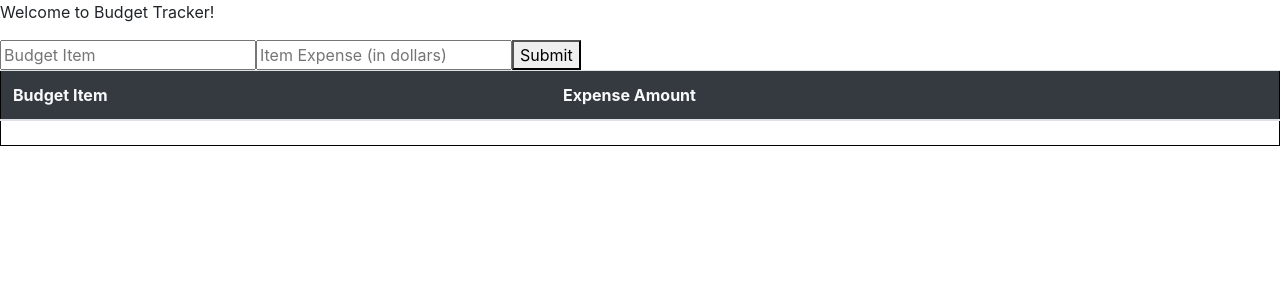
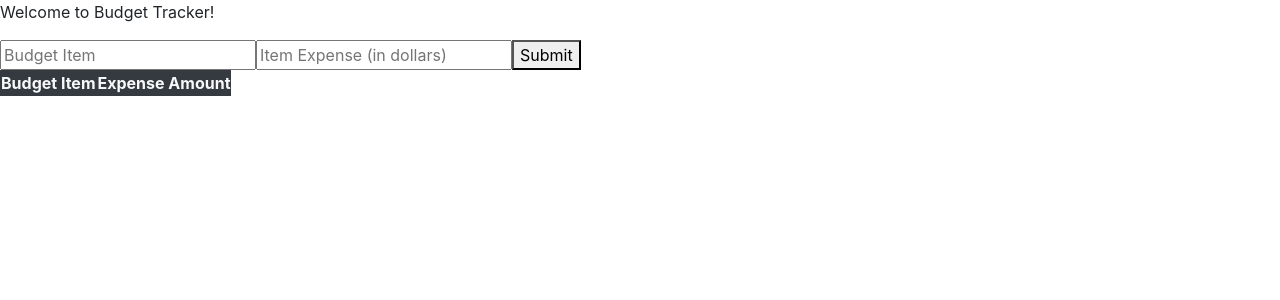
Before and after one commit to Linus41/React-Budget-Tracker, a React (Create React App) app in the folder budget-tracker/: page / in a window 1280 px wide. Shown: the top 300 px of the page. Built offline with nearby package versions, Linux system fonts and the light colour scheme.

Commit message:
huge, nonworking mess

```diff
--- a/budget-tracker/src/App.js
+++ b/budget-tracker/src/App.js
@@ -16,12 +16,12 @@ class App extends Component {
 
   render() {
     //need a const for array here?
-    const budgetArray = this.state.budgetItems
+    // const budgetArray = this.state.budgetItems
     return (
       <div>
         {/* this addBudgetItem could be called anything, as long as it is called the same thing in form.js as props; this.addBudgetItem refers to the addBudgetItem method on line 12 in this file */}
         <Form addBudgetItem={this.addBudgetItem}/>
-        <Table budgetItem={budgetArray} />
+        <Table budgetItem={this.state.budgetItems} />
         {/* <Total /> */}
       </div>
     );
--- a/budget-tracker/src/components/Table/table.js
+++ b/budget-tracker/src/components/Table/table.js
@@ -4,15 +4,13 @@ import "./style.css"
 
 class Table extends Component {
     state = {
-        budgetItem: "",
-        itemExpense: ""
-    };
+        budgetItem: ""
+    }
 
     render() {
-
         return (
-            <div>
-                <table className="table">
+            < div >
+            <table className>
                 <thead className="bg-dark text-light">
                     <tr>
                         <th>Budget Item</th>
@@ -21,17 +19,21 @@ class Table extends Component {
                 </thead>
                 <tbody>
                     {/* use map to loop through all expenses  */}
-
+                    {this.props.budgetItem.map(budget => (
+                        this.state.budgetItem = { allBudgetInfo }
+                    ))}
                     <tr>
 
-                            <td>{this.props.budgetItem}</td>
+                        <td></td>
                         <td></td>
                     </tr>
                 </tbody>
             </table>
-            </div>
+    </div >
 );
     }
 }
 
+
+
 export default Table;
```
Lines whose indentation alone changed are shown as unchanged.
